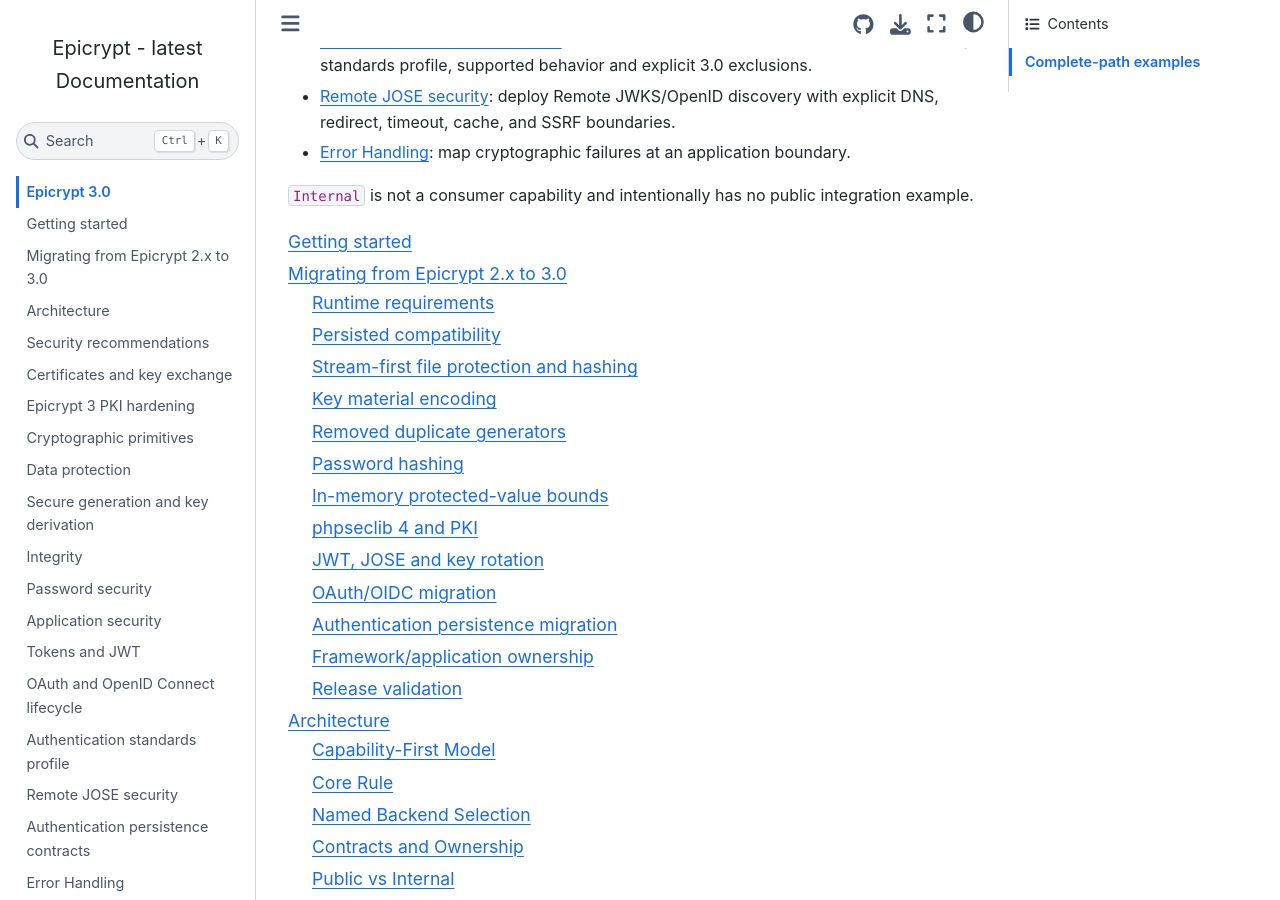
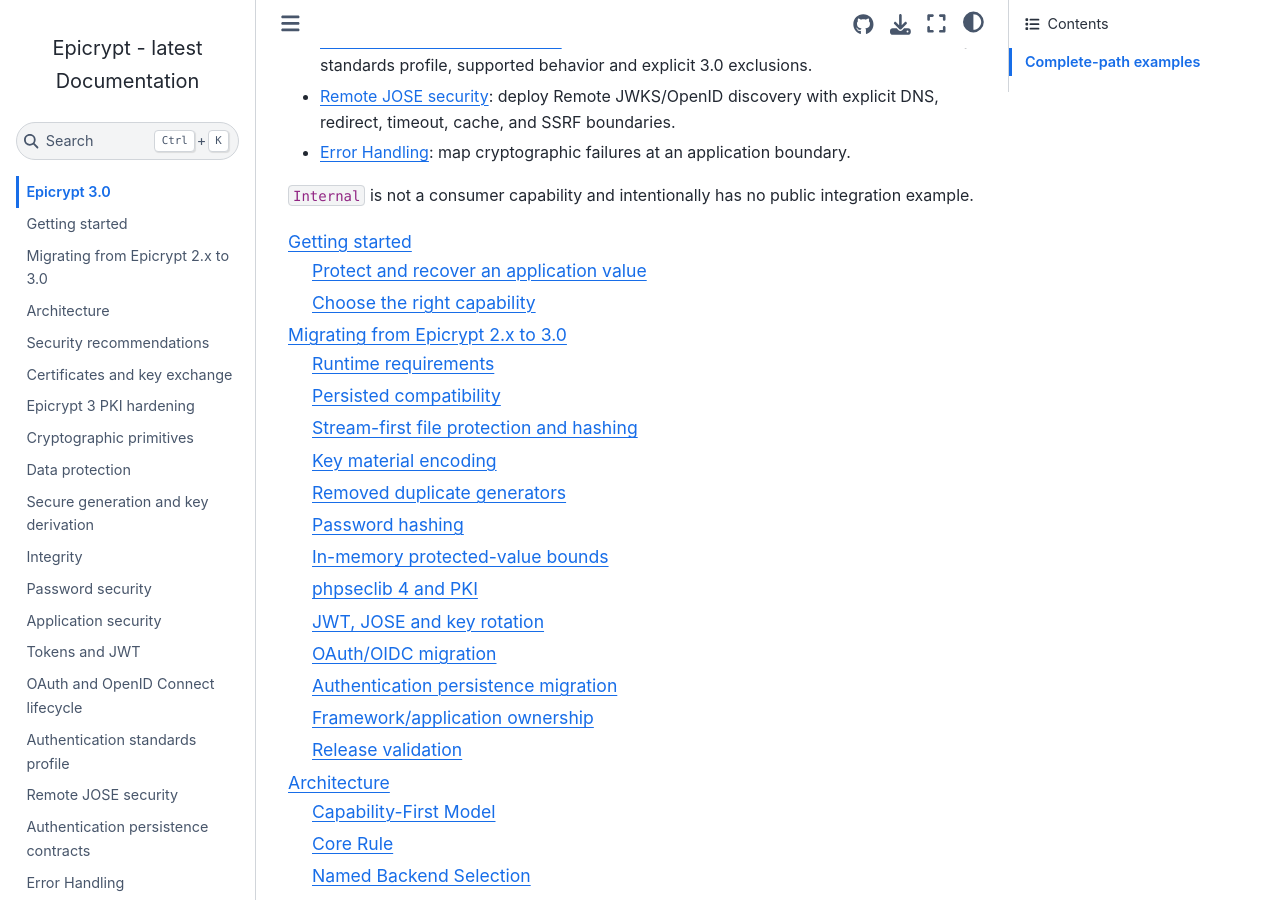
Before and after one commit to infocyph/Epicrypt, a Sphinx documentation site: the page built from docs/index.rst, in a window 1280 px wide and 900 px high, scrolled down 736 px. Built offline with Sphinx 7.4.7 and the Sphinx Book theme 1.1.4, drawn with Linux system fonts in a browser that asks for light colours; some of the changed lines change nothing that is shown.

Commit message:
docs: refresh Epicrypt 3 getting started guide

```diff
--- a/docs/getting-started.rst
+++ b/docs/getting-started.rst
@@ -1,12 +1,20 @@
 Getting started
 ===============
 
-Epicrypt 2.0 requires PHP 8.4 with Hash, JSON, OpenSSL, and Sodium. Install it
-with Composer and generate cryptographic keys; never use memorable secrets.
+Epicrypt 3.0 requires PHP 8.4 or later with Hash, JSON, OpenSSL, and Sodium.
+Install it with Composer and generate cryptographic key material with Epicrypt's
+CSPRNG-backed generators; never derive production keys from memorable secrets.
 
 .. code-block:: bash
 
    composer require infocyph/epicrypt
+
+Protect and recover an application value
+----------------------------------------
+
+Use a stable purpose for the data class and bind immutable record context as
+additional authenticated data (AAD). The same purpose and AAD must be supplied
+during unprotection.
 
 .. code-block:: php
 
@@ -16,13 +24,35 @@
 
    use Infocyph\Epicrypt\DataProtection\ProtectionOptions;
    use Infocyph\Epicrypt\DataProtection\StringProtector;
+   use Infocyph\Epicrypt\Generate\KeyMaterial\KeyMaterialGenerator;
 
-   $key = sodium_bin2base64(random_bytes(32), SODIUM_BASE64_VARIANT_URLSAFE_NO_PADDING);
-   $options = new ProtectionOptions('customer-email', 'tenant=42');
-   $protector = new StringProtector();
+   // Provision once and keep this value in a deployment secret manager.
+   $key = new KeyMaterialGenerator()->forAead();
+   $options = new ProtectionOptions(
+       purpose: 'customer/email/v1',
+       additionalAuthenticatedData: 'tenant=42;customer=1847',
+   );
+   $protector = StringProtector::create();
 
    $protected = $protector->protect('alice@example.test', $key, $options);
    $plaintext = $protector->unprotect($protected, $key, $options);
 
-The purpose and additional authenticated data are security boundaries. Supply
-the same values during unprotection and keep key material outside source code.
+The purpose and AAD are authenticated security boundaries, not secret storage.
+Keep keys outside source control and logs, and use :doc:`data-protection` when
+you need rotation, file streaming, or envelope protection.
+
+Choose the right capability
+---------------------------
+
+- :doc:`data-protection` for application data encryption and key rotation;
+- :doc:`password` for password hashing, verification, and transparent rehash;
+- :doc:`token` for JWT/JWS/JWE and generic token mechanics;
+- :doc:`oauth-lifecycle` for OAuth 2.1 and OpenID Connect provider mechanics;
+- :doc:`personal-access-tokens` for stateful personal/API-token issue,
+  authorization, usage tracking, and revocation;
+- :doc:`certificate` for PKI, certificates, and authenticated key exchange;
+- :doc:`security` for signed URLs, CSRF, reset/action tokens, and key rotation.
+
+Applications supply transport, durable persistence adapters, rate limiting,
+audit, sessions, and business authorization policy around Epicrypt's public
+security contracts.
```
